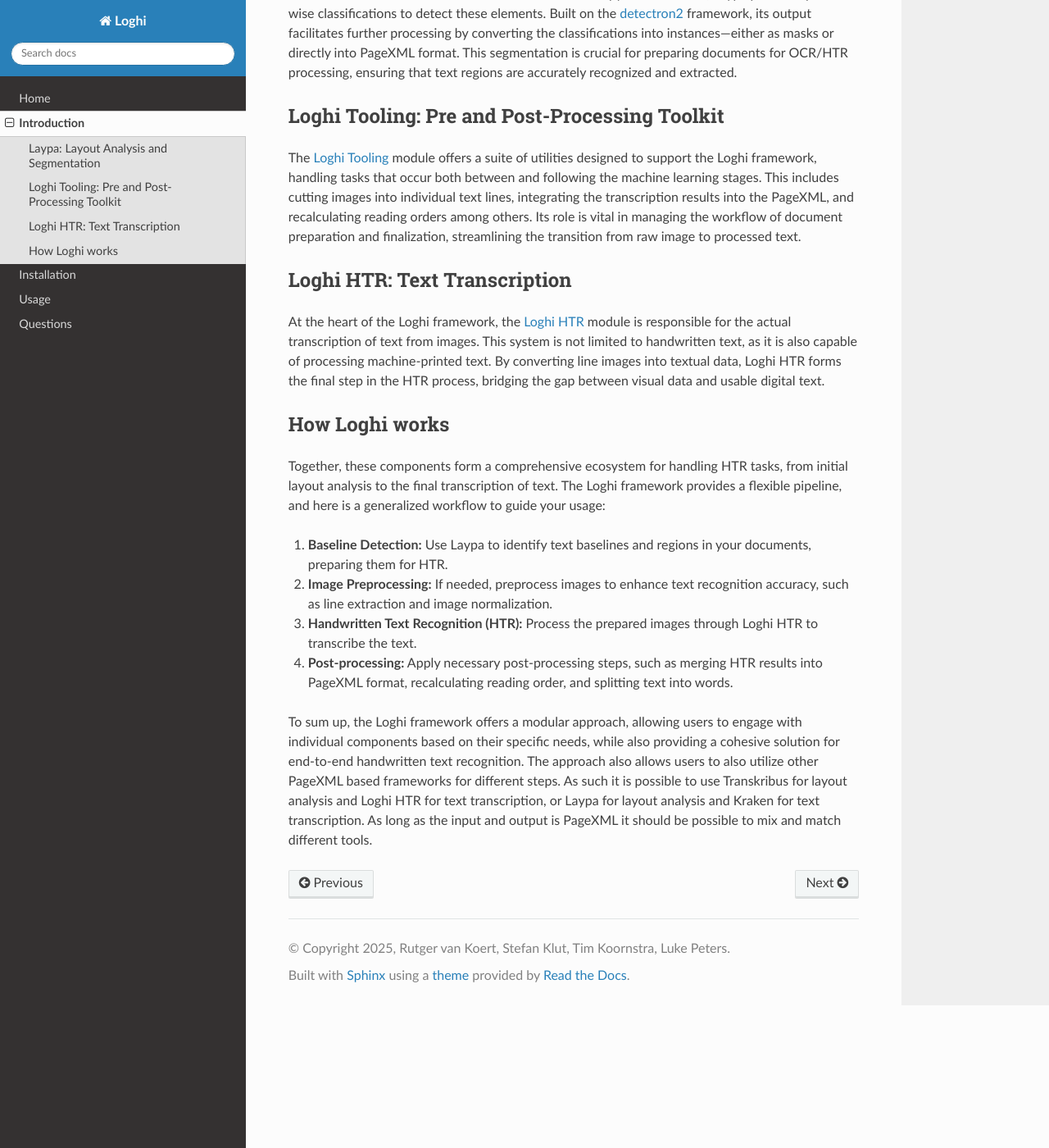
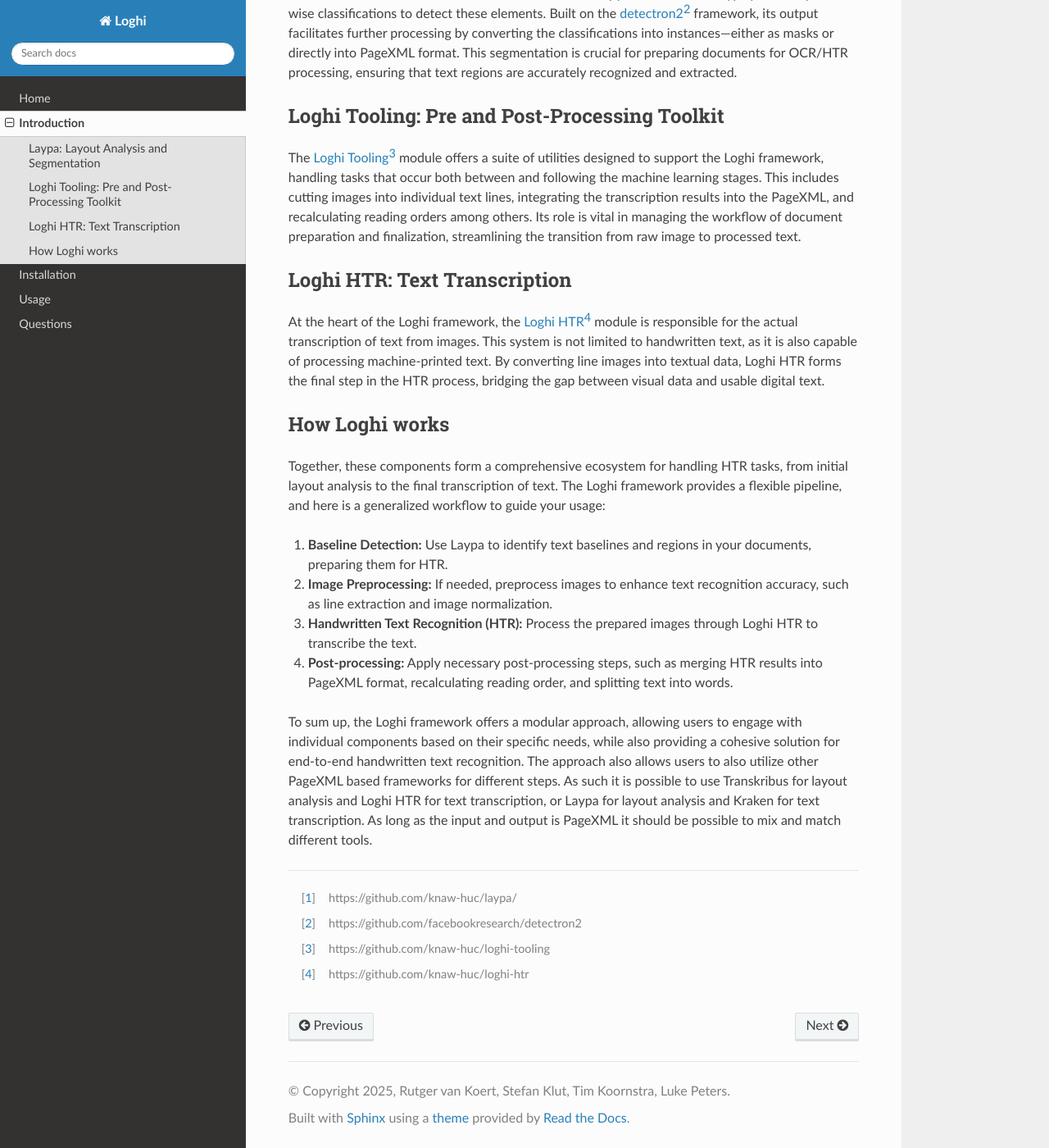
Before and after one commit to rvankoert/loghi, a Sphinx documentation site: the page built from docs/introduction.md, in a window 1280 px wide and 1400 px high, scrolled down 379 px. Shown: the whole window at 82% size. Built offline with Sphinx 7.4.7 and the Read the Docs theme 3.1.0, drawn with Linux system fonts in a browser that asks for light colours.

Commit message:
add link footnotes for introduction.md

```diff
--- a/docs/introduction.md
+++ b/docs/introduction.md
@@ -4,15 +4,15 @@
 
 ## Laypa: Layout Analysis and Segmentation
 
-[Laypa](https://github.com/knaw-huc/laypa/) specializes in the segmentation of documents, identifying different regions like paragraphs, page numbers, and most importantly, baselines within the text. Utilizing a sophisticated architecture based on a ResNet backbone and a feature pyramid network, Laypa performs pixel-wise classifications to detect these elements. Built on the [detectron2](https://github.com/facebookresearch/detectron2) framework, its output facilitates further processing by converting the classifications into instances—either as masks or directly into PageXML format. This segmentation is crucial for preparing documents for OCR/HTR processing, ensuring that text regions are accurately recognized and extracted.
+[Laypa](https://github.com/knaw-huc/laypa/)[^laypa-github] specializes in the segmentation of documents, identifying different regions like paragraphs, page numbers, and most importantly, baselines within the text. Utilizing a sophisticated architecture based on a ResNet backbone and a feature pyramid network, Laypa performs pixel-wise classifications to detect these elements. Built on the [detectron2](https://github.com/facebookresearch/detectron2)[^detectron2] framework, its output facilitates further processing by converting the classifications into instances—either as masks or directly into PageXML format. This segmentation is crucial for preparing documents for OCR/HTR processing, ensuring that text regions are accurately recognized and extracted.
 
 ## Loghi Tooling: Pre and Post-Processing Toolkit
 
-The [Loghi Tooling](https://github.com/knaw-huc/loghi-tooling) module offers a suite of utilities designed to support the Loghi framework, handling tasks that occur both between and following the machine learning stages. This includes cutting images into individual text lines, integrating the transcription results into the PageXML, and recalculating reading orders among others. Its role is vital in managing the workflow of document preparation and finalization, streamlining the transition from raw image to processed text.
+The [Loghi Tooling](https://github.com/knaw-huc/loghi-tooling)[^loghi-tooling-github] module offers a suite of utilities designed to support the Loghi framework, handling tasks that occur both between and following the machine learning stages. This includes cutting images into individual text lines, integrating the transcription results into the PageXML, and recalculating reading orders among others. Its role is vital in managing the workflow of document preparation and finalization, streamlining the transition from raw image to processed text.
 
 ## Loghi HTR: Text Transcription
 
-At the heart of the Loghi framework, the [Loghi HTR](https://github.com/knaw-huc/loghi-htr) module is responsible for the actual transcription of text from images. This system is not limited to handwritten text, as it is also capable of processing machine-printed text. By converting line images into textual data, Loghi HTR forms the final step in the HTR process, bridging the gap between visual data and usable digital text.
+At the heart of the Loghi framework, the [Loghi HTR](https://github.com/knaw-huc/loghi-htr)[^loghi-htr-github] module is responsible for the actual transcription of text from images. This system is not limited to handwritten text, as it is also capable of processing machine-printed text. By converting line images into textual data, Loghi HTR forms the final step in the HTR process, bridging the gap between visual data and usable digital text.
 
 ## How Loghi works
 Together, these components form a comprehensive ecosystem for handling HTR tasks, from initial layout analysis to the final transcription of text. The Loghi framework provides a flexible pipeline, and here is a generalized workflow to guide your usage:
@@ -26,3 +26,8 @@
 4. **Post-processing:** Apply necessary post-processing steps, such as merging HTR results into PageXML format, recalculating reading order, and splitting text into words.
 
 To sum up, the Loghi framework offers a modular approach, allowing users to engage with individual components based on their specific needs, while also providing a cohesive solution for end-to-end handwritten text recognition. The approach also allows users to also utilize other PageXML based frameworks for different steps. As such it is possible to use Transkribus for layout analysis and Loghi HTR for text transcription, or Laypa for layout analysis and Kraken for text transcription. As long as the input and output is PageXML it should be possible to mix and match different tools.
+
+[^laypa-github]: https://github.com/knaw-huc/laypa/
+[^detectron2]: https://github.com/facebookresearch/detectron2
+[^loghi-tooling-github]: https://github.com/knaw-huc/loghi-tooling
+[^loghi-htr-github]: https://github.com/knaw-huc/loghi-htr
```
